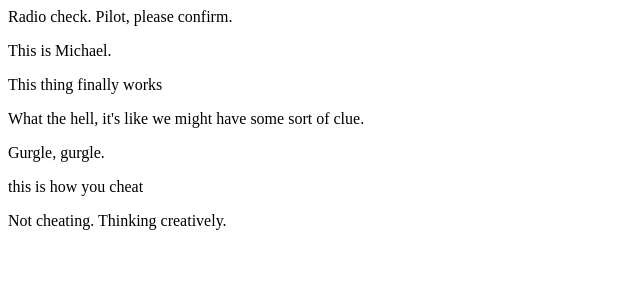
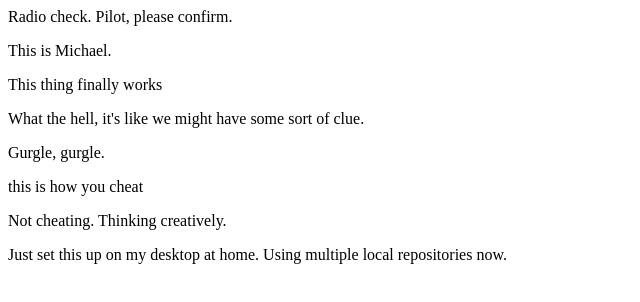
Before and after one commit to millsron/communication-log, a plain HTML site: page index.html in a window 1280 px wide. Shown: the whole page, without its empty margins (0-640 px from the left). Drawn offline with Linux system fonts and the light colour scheme.

Commit message:
This is from my desktop.

```diff
--- a/index.html
+++ b/index.html
@@ -13,5 +13,7 @@
    <p>this is how you cheat</p>
 
    <p>Not cheating. Thinking creatively.</p>
+
+   <p>Just set this up on my desktop at home. Using multiple local repositories now.</p>
 </body>
 </html>
```
